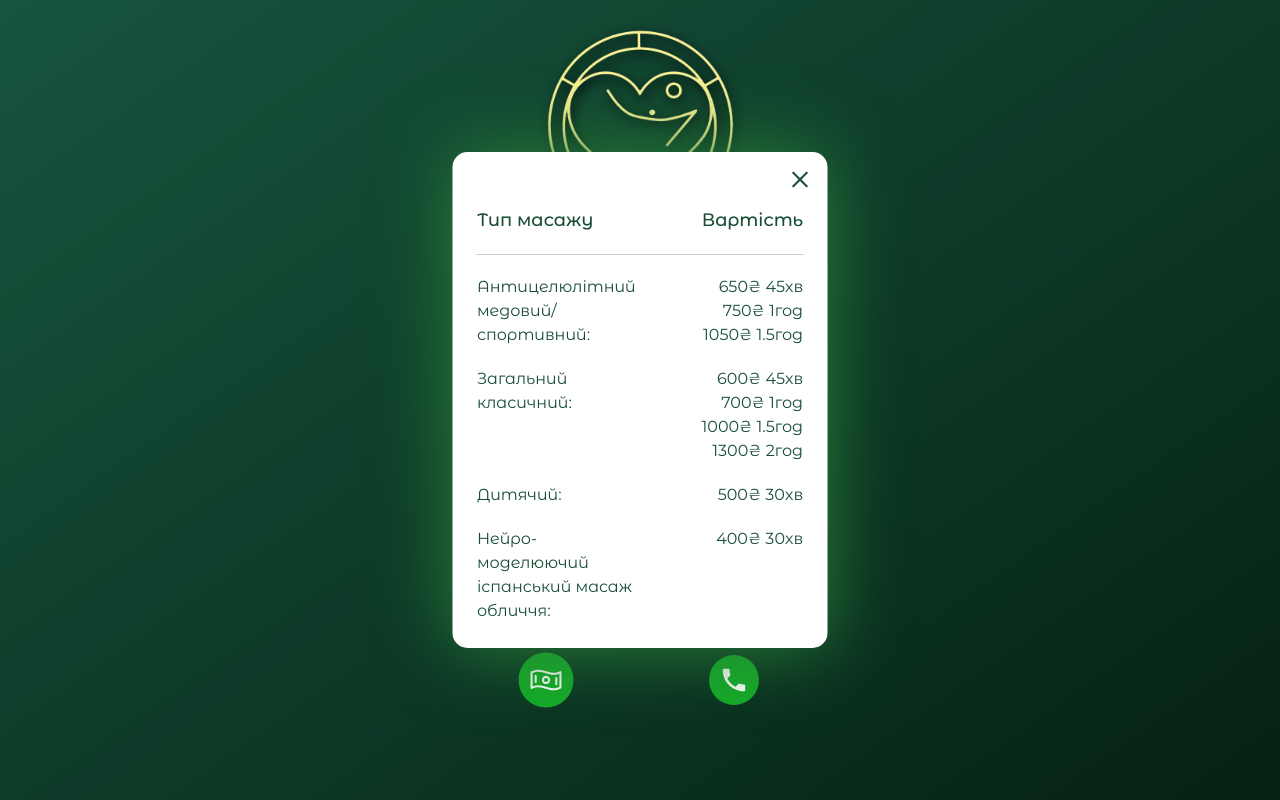
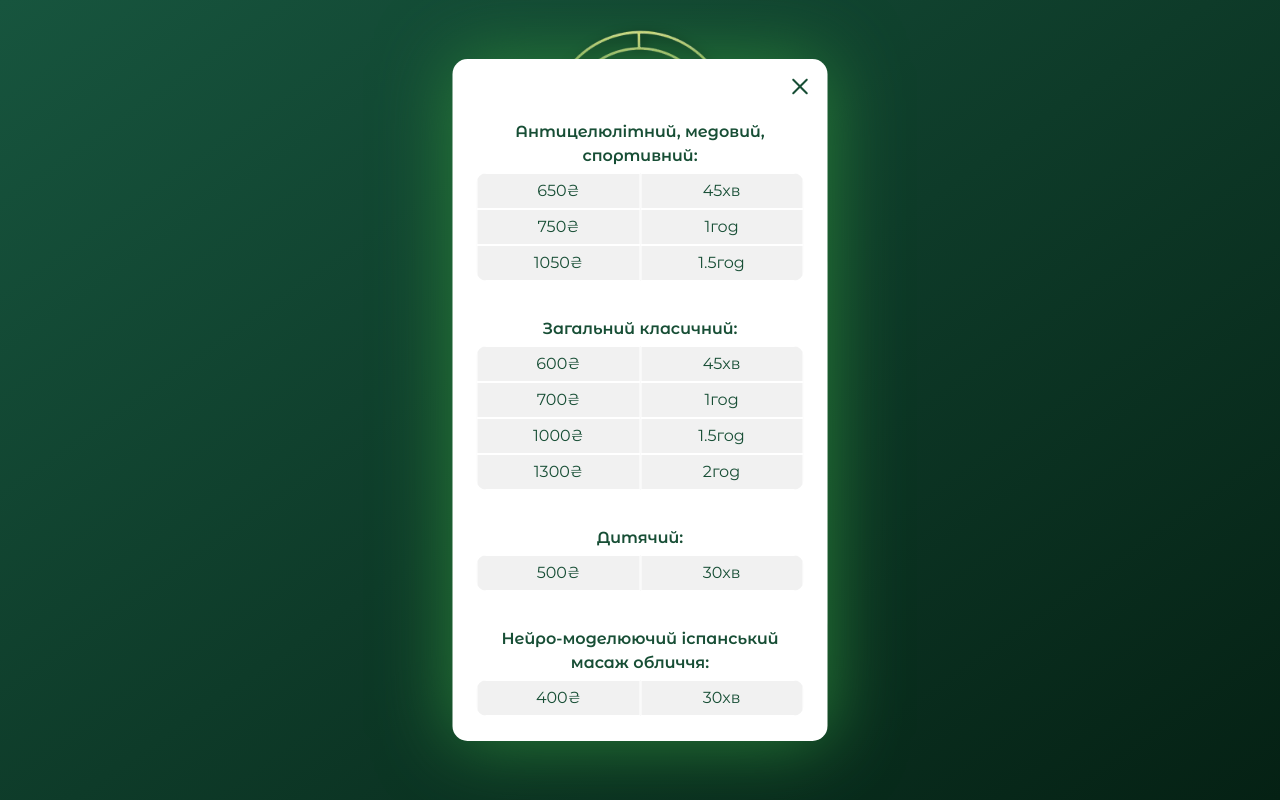
Before and after one commit to thelenetski/anna-massage, a React (Vite) app: page / in a window 1280 px wide. Both pictures are taken after a click on the button 546 px from the left and 680 px from the top of the page. Built offline with nearby package versions, Linux system fonts and the light colour scheme; a web font is replaced by a local one.

Commit message:
change prices

```diff
--- a/src/components/Price/Price.jsx
+++ b/src/components/Price/Price.jsx
@@ -3,38 +3,49 @@ import css from "./Price.module.css";
 const Price = () => {
   return (
     <div className={css.priceWrap}>
-      <div className={css.priceTitles}>
+      {/* <div className={css.priceTitles}>
         <p>Тип масажу</p>
         <p>Вартість</p>
-      </div>
+      </div> */}
       <div className={css.priceBox}>
-        <p className={css.priceName}>Антицелюлітний медовий/спортивний:</p>
+        <p className={css.priceName}>Антицелюлітний, медовий, спортивний:</p>
         <div className={css.prices}>
-          <p>650₴ 45хв</p>
-          <p>750₴ 1год</p>
-          <p>1050₴ 1.5год</p>
+          <p>650₴</p>
+          <p>45хв</p>
+          <p>750₴</p>
+          <p>1год</p>
+          <p>1050₴</p>
+          <p>1.5год</p>
         </div>
       </div>
       <div className={css.priceBox}>
         <p className={css.priceName}>Загальний класичний:</p>
         <div className={css.prices}>
-          <p>600₴ 45хв</p>
-          <p>700₴ 1год</p>
-          <p>1000₴ 1.5год</p>
-          <p>1300₴ 2год</p>
+          <p>600₴</p>
+          <p>45хв</p>
+          <p>700₴</p>
+          <p>1год</p>
+          <p>1000₴</p>
+          <p>1.5год</p>
+          <p>1300₴</p>
+          <p>2год</p>
         </div>
       </div>
       <div className={css.priceBox}>
         <p className={css.priceName}>Дитячий:</p>
         <div className={css.prices}>
-          <p>500₴ 30хв</p>
+          <p>500₴</p>
+          <p>30хв</p>
         </div>
       </div>
       <div className={css.priceBox}>
         <p className={css.priceName}>
           Нейро-моделюючий іспанський масаж обличчя:
         </p>
-        <p>400₴ 30хв</p>
+        <div className={css.prices}>
+          <p>400₴</p>
+          <p>30хв</p>
+        </div>
       </div>
     </div>
   );
--- a/src/components/Price/Price.module.css
+++ b/src/components/Price/Price.module.css
@@ -26,6 +26,7 @@
 .priceBox {
   width: 100%;
   display: flex;
+  flex-wrap: wrap;
   justify-content: space-between;
   color: #174e35;
   font-size: 1rem;
@@ -34,11 +35,10 @@
 }
 
 .priceName {
-  width: 50%;
-}
-
-.priceBox p {
-  margin: 0;
+  width: 100%;
+  text-align: center;
+  font-weight: 600;
+  margin-bottom: 5px;
 }
 
 /* .priceBox p:first-child {
@@ -46,7 +46,20 @@
 } */
 
 .prices {
+  width: 100%;
   display: flex;
-  flex-direction: column;
-  align-items: end;
+  flex-wrap: wrap;
+  justify-content: space-between;
+  align-items: center;
+  border-radius: 10px;
+  overflow: hidden;
 }
+
+.prices p {
+  text-align: center;
+  width: 50%;
+  margin: 0;
+  padding: 5px 0;
+  background-color: #0000000e;
+  border: 1px solid #ffffff;
+}
```
